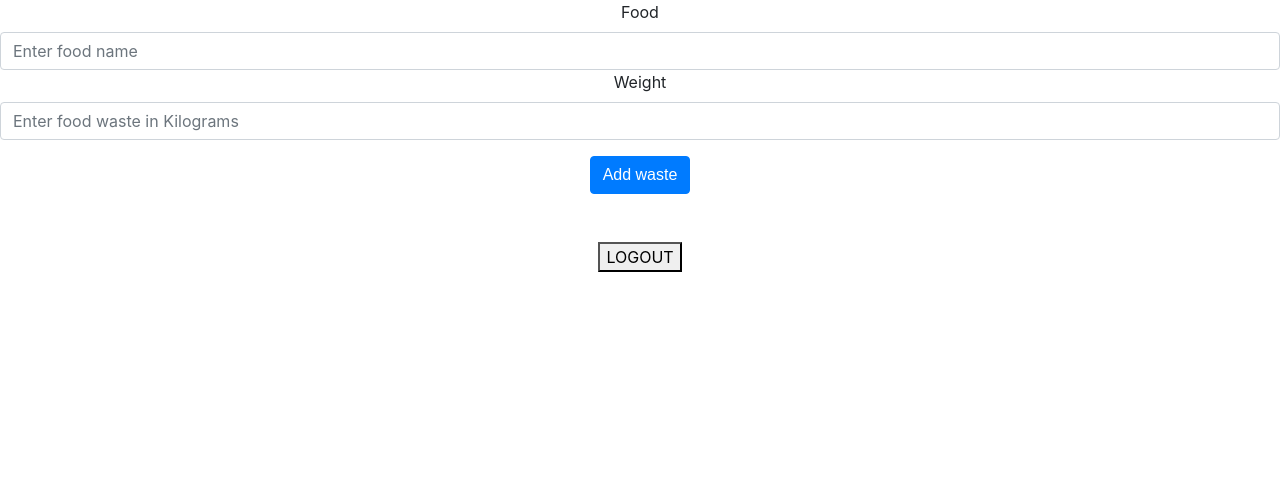
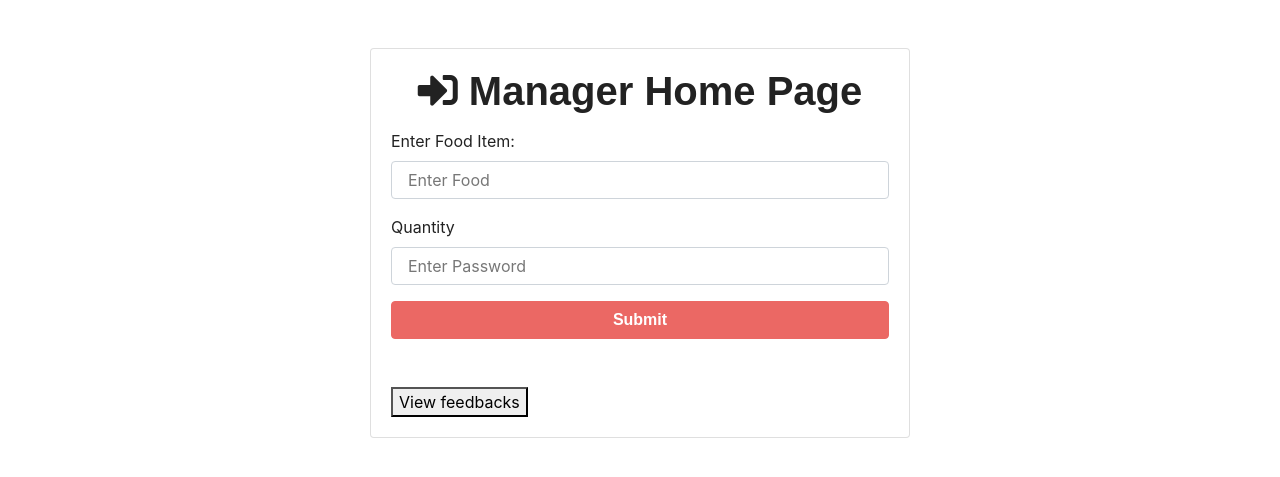
Before and after one commit to jack1806/wastage-management-system, a Flask app: page /addwaste in a window 1280 px wide. Shown: the top 477 px of the page. Run offline with Flask 2, Linux system fonts and the light colour scheme; some libraries are stand-ins or nearby versions; some web fonts are replaced.

Commit message:
Improements

```diff
--- a/createDB.py
+++ b/createDB.py
@@ -1,5 +1,6 @@
 import sqlite3
 
 conn = sqlite3.connect('database.db')
-conn.execute('CREATE TABLE USERS (NAME TEXT,ID TEXT,EMAIL TEXT,PASSWORD TEXT,PHONE TEXT,TYPE TEXT)')
-conn.execute('CREATE TABLE WASTE (QUANTITY TEXT,FOOD TEXT,DATE TEXT)')
+# conn.execute('CREATE TABLE USERS (NAME TEXT,ID TEXT,EMAIL TEXT,PASSWORD TEXT,PHONE TEXT,TYPE TEXT)')
+# conn.execute('CREATE TABLE WASTE (QUANTITY TEXT,FOOD TEXT,DATE TEXT)')
+conn.execute('CREATE TABLE FEEDBACK (DATA TEXT)')
--- a/run.py
+++ b/run.py
@@ -20,6 +20,21 @@ def addwaste():
         food = request.form['food']
         conn.addWaste(quant,food)
     return render_template('foodWasteDetail.html')
+
+@app.route('/addfeed',methods=['POST','GET'])
+def addfeed():
+    if request.method == "POST":
+        data = request.form['data']
+
+
+@app.route('/viewfeed')
+def viewfeed():
+    resp = conn.viewFeedback()
+    out = "<html><head><title>Feedbacks</title></head><body><center><table><tr><th>No.</th><th>Feedback</th></tr>"
+    for i in range(len(resp)):
+        out += "<tr><td>%d</td><td>%s</td></tr>"%(i+1,resp[i][0])
+    out += "</table></body></html>"
+    return out
 
 @app.route('/getwaste')
 def getwaste():
--- a/templates/foodWasteDetail.html
+++ b/templates/foodWasteDetail.html
@@ -1,44 +1,76 @@
+
 <!DOCTYPE html>
 <html lang="en">
   <head>
-    <meta charset="UTF-8">
-    <title>Document</title>
+    <meta charset="UTF-8" />
+    <meta name="viewport" content="width=device-width, initial-scale=1.0" />
+    <meta http-equiv="X-UA-Compatible" content="ie=edge" />
+     <link rel="stylesheet" href="https://use.fontawesome.com/releases/v5.6.3/css/all.css" integrity="sha384-UHRtZLI+pbxtHCWp1t77Bi1L4ZtiqrqD80Kn4Z8NTSRyMA2Fd33n5dQ8lWUE00s/" crossorigin="anonymous">
     <link
       rel="stylesheet"
       href="https://bootswatch.com/4/journal/bootstrap.min.css"
     />
-    <link rel="stylesheet" href="https://stackpath.bootstrapcdn.com/bootstrap/4.3.1/css/bootstrap.min.css" integrity="sha384-ggOyR0iXCbMQv3Xipma34MD+dH/1fQ784/j6cY/iJTQUOhcWr7x9JvoRxT2MZw1T" crossorigin="anonymous">
-    <script src="https://code.jquery.com/jquery-3.3.1.slim.min.js" integrity="sha384-q8i/X+965DzO0rT7abK41JStQIAqVgRVzpbzo5smXKp4YfRvH+8abtTE1Pi6jizo" crossorigin="anonymous"></script>
-    <script src="https://cdnjs.cloudflare.com/ajax/libs/popper.js/1.14.7/umd/popper.min.js" integrity="sha384-UO2eT0CpHqdSJQ6hJty5KVphtPhzWj9WO1clHTMGa3JDZwrnQq4sF86dIHNDz0W1" crossorigin="anonymous"></script>
-    <script src="https://stackpath.bootstrapcdn.com/bootstrap/4.3.1/js/bootstrap.min.js" integrity="sha384-JjSmVgyd0p3pXB1rRibZUAYoIIy6OrQ6VrjIEaFf/nJGzIxFDsf4x0xIM+B07jRM" crossorigin="anonymous"></script>
-
+    <title>Manager Home Page</title>
   </head>
   <body>
-  <center>
-   <form action="addwaste" method="POST" >
+    <div class="container">
+    <div class="row mt-5">
+  <div class="col-md-6 m-auto">
+    <div class="card card-body">
+      <h1 class="text-center mb-3"><i class="fas fa-sign-in-alt"></i>  Manager Home Page</h1>
+      <form action="addwaste" method="POST">
+      <!-- <div style="margin-left: 30%;">
+          <input type="radio" name="loggedAs"> Stud
+          <input type="radio" name="loggedAs" style="margin-left: 30px;"> Manager
+      </div>
+        -->
         <div class="form-group">
-      <label for="name">Food</label>
+          <label for="email">Enter Food Item:</label>
           <input
-        type="name"
-        id="name"
+            type="text"
+            id="email"
             name="food"
             class="form-control"
-        placeholder="Enter food name"
+            placeholder="Enter Food"
           />
-      <label for="name">Weight</label>
+        </div>
+        <div class="form-group">
+          <label for="password">Quantity</label>
           <input
             type="number"
-        id="name"
-        name="quant"
+            id="password"
+            name="quan"
             class="form-control"
-        placeholder="Enter food waste in Kilograms"
+            placeholder="Enter Password"
           />
         </div>
-    <button type="submit" class="btn btn-primary">Add waste</button>
+        <button type="submit" name = "loginsubmit" class="btn btn-primary btn-block">Submit</button>
       </form>
       <br>
       <br>
-    <a href="login"><button type="button" value="LOGOUT">LOGOUT</button></a>
-  </center>
+      <a href="viewfeed"><button>View feedbacks</button></a>
+<!--       <p class="lead mt-4">
+        No Account? <a href="signup.html">Register</a>
+      </p> -->
+    </div>
+  </div>
+</div>
+    </div>
+
+    <script
+      src="https://code.jquery.com/jquery-3.3.1.slim.min.js"
+      integrity="sha384-q8i/X+965DzO0rT7abK41JStQIAqVgRVzpbzo5smXKp4YfRvH+8abtTE1Pi6jizo"
+      crossorigin="anonymous"
+    ></script>
+    <script
+      src="https://cdnjs.cloudflare.com/ajax/libs/popper.js/1.14.6/umd/popper.min.js"
+      integrity="sha384-wHAiFfRlMFy6i5SRaxvfOCifBUQy1xHdJ/yoi7FRNXMRBu5WHdZYu1hA6ZOblgut"
+      crossorigin="anonymous"
+    ></script>
+    <script
+      src="https://stackpath.bootstrapcdn.com/bootstrap/4.2.1/js/bootstrap.min.js"
+      integrity="sha384-B0UglyR+jN6CkvvICOB2joaf5I4l3gm9GU6Hc1og6Ls7i6U/mkkaduKaBhlAXv9k"
+      crossorigin="anonymous"
+    ></script>
   </body>
 </html>
```
Also changed, not shown: servicesDB.py (+16 -0 lines), database.db, templates/studentportal.html (added). Lines whose indentation alone changed are shown as unchanged.
